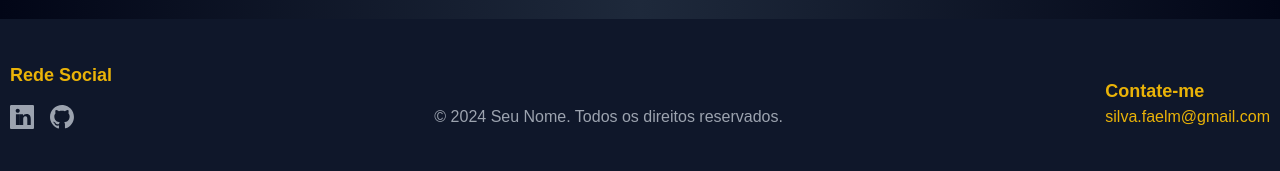
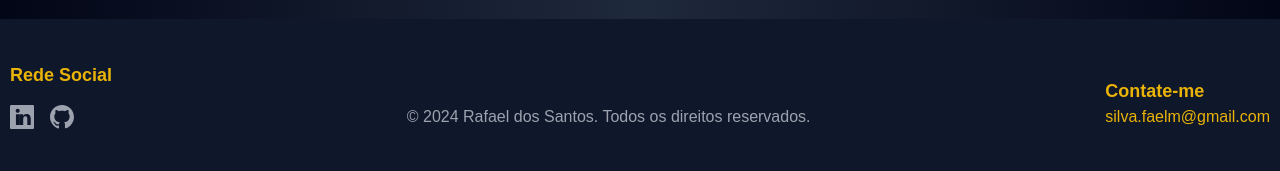
Before and after one commit to FaelSantoss/portfolio_digital, a Flask app: page /about in a window 1280 px wide. Shown: the part 1385-1556 px from the top of the page. Run offline with Flask 3, Linux system fonts and the light colour scheme; style sheets or scripts are compiled from the project's sources.

Commit message:
created component footer

```diff
--- a/src/ui/templates/components/footer.html
+++ b/src/ui/templates/components/footer.html
@@ -3,12 +3,12 @@
       <div>
           <h2 class="text-lg font-semibold text-yellow-500">Rede Social</h2>
           <div class="flex mt-4 space-x-4">
-            <a href="#" class="text-gray-400 hover:text-gray-100">
+            <a href="https://www.linkedin.com/in/rafael-santos-6243b1255/" class="text-gray-400 hover:text-gray-100">
               <svg class="w-6 h-6" fill="currentColor" viewBox="0 0 24 24" xmlns="http://www.w3.org/2000/svg">
                 <path d="M22.675 0h-21.35c-.736 0-1.325.589-1.325 1.325v21.351c0 .736.589 1.325 1.325 1.325h21.351c.736 0 1.325-.589 1.325-1.325v-21.351c0-.736-.589-1.325-1.325-1.325zm-13.167 20.062h-3.583v-10.688h3.583v10.688zm-1.792-12.196c-1.143 0-2.063-.928-2.063-2.071 0-1.144.92-2.072 2.063-2.072 1.143 0 2.063.928 2.063 2.072 0 1.144-.92 2.071-2.063 2.071zm13.167 12.196h-3.583v-5.742c0-1.367-.028-3.125-1.904-3.125-1.904 0-2.195 1.489-2.195 3.027v5.84h-3.583v-10.688h3.438v1.46h.049c.478-.904 1.642-1.854 3.377-1.854 3.609 0 4.273 2.374 4.273 5.457v5.625z"/>
               </svg>
             </a>
-            <a href="#" class="text-gray-400 hover:text-gray-100">
+            <a href="https://github.com/FaelSantoss" class="text-gray-400 hover:text-gray-100">
               <svg class="w-6 h-6" fill="currentColor" viewBox="0 0 24 24" xmlns="http://www.w3.org/2000/svg">
                 <path d="M12 0c-6.627 0-12 5.373-12 12 0 5.302 3.438 9.8 8.207 11.386.6.111.793-.261.793-.579 0-.287-.011-1.244-.017-2.255-3.338.724-4.042-1.415-4.042-1.415-.546-1.387-1.333-1.757-1.333-1.757-1.09-.745.083-.729.083-.729 1.205.084 1.839 1.237 1.839 1.237 1.07 1.835 2.809 1.305 3.492.997.107-.774.418-1.305.762-1.605-2.665-.302-5.466-1.332-5.466-5.931 0-1.311.469-2.381 1.236-3.221-.123-.303-.535-1.521.117-3.172 0 0 1.008-.323 3.302 1.23.957-.266 1.983-.399 3.002-.404 1.02.005 2.046.138 3.002.404 2.291-1.553 3.298-1.23 3.298-1.23.653 1.651.241 2.869.118 3.172.77.84 1.236 1.91 1.236 3.221 0 4.609-2.803 5.625-5.475 5.921.43.369.814 1.096.814 2.21 0 1.596-.014 2.885-.014 3.276 0 .321.19.694.8.576 4.771-1.586 8.207-6.084 8.207-11.384 0-6.627-5.373-12-12-12z"/>
               </svg>
@@ -16,7 +16,7 @@
             </div>
       </div>
       <div class="w-full md:w-1/3 text-center mt-8 text-gray-400">
-          &copy; 2024 Seu Nome. Todos os direitos reservados.
+          &copy; 2024 Rafael dos Santos. Todos os direitos reservados.
       </div>
       <div>
         <h2 class="text-lg font-semibold text-yellow-500">Contate-me</h2>
--- a/src/ui/templates/index.html
+++ b/src/ui/templates/index.html
@@ -21,9 +21,9 @@
   <body class="bg-gradient-to-r from-slate-950 via-slate-800 to-slate-950">
     <div class="flex justify-center items-start min-h-screen w-full animate-fadeIn mt-8">
       <div class="md:w-7/12">
-        <div class="flex flex-col items-start md:flex-row min-h-screen animate-fadeIn">
+        <div class="flex flex-col items-start md:flex-row min-h-screen">
           <div class="w-full md:w-1/2 mt-24">
-            <h1 class="text-yellow-500 text-2xl font-bold w-full ease-linear">OLÁ</h1>
+            <h1 class="text-yellow-500 text-2xl font-bold w-full">OLÁ</h1>
             <p class="text-yellow-500 text-7xl md:text-8xl font-bold w-full">Eu sou</p>
             <p class="text-gray-100 text-7xl md:text-8xl font-bold w-full">Rafael</p>
             <p class="text-gray-100 text-7xl md:text-8xl font-bold w-full">dos Santos</p>
```
